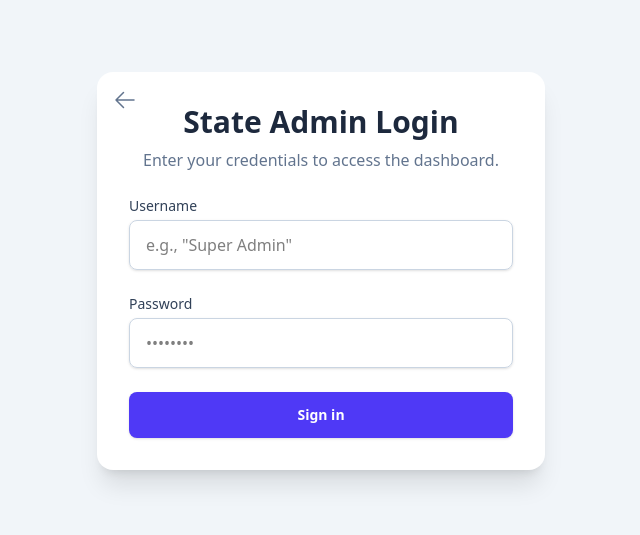
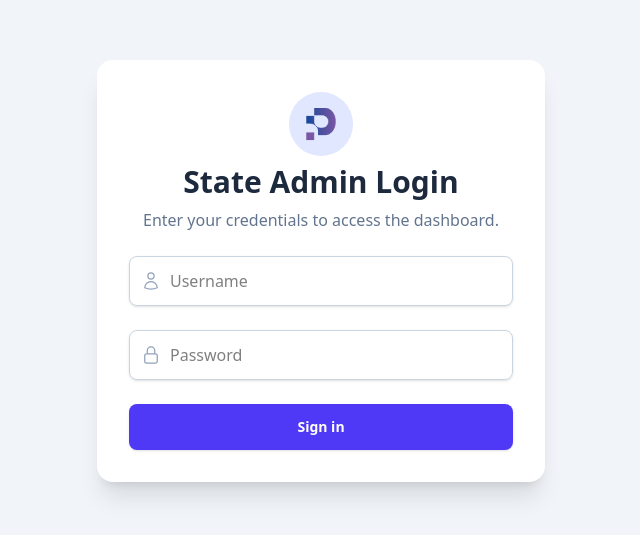
Before and after one commit to Fayisfa/my-profsummit-app, a React (Vite) app: page /admin-login in a window 1280 px wide. Shown: the part 129-664 px from the top of the page, without its empty margins (319-959 px from the left). Built offline with nearby package versions, Linux system fonts and the light colour scheme.

Commit message:
Improved login page and updated deadline

```diff
--- a/src/LoginPage.tsx
+++ b/src/LoginPage.tsx
@@ -1,6 +1,8 @@
 import React, { useState } from 'react';
 import { useNavigate } from 'react-router-dom';
 import type { UserRole } from './utils/types';
+import profSummitP from '/assets/profsummitP.png';
+
 
 interface LoginPageProps {
   role: UserRole;
@@ -8,12 +10,24 @@ interface LoginPageProps {
   onLogin: (username: string, password: string, role: UserRole) => Promise<boolean> | boolean;
 }
 
-// --- MOCK ICON ---
-const ArrowLeftIcon = ({ className = "w-6 h-6" }) => (
-  <svg xmlns="http://www.w3.org/2000/svg" fill="none" viewBox="0 0 24 24" strokeWidth={1.5} stroke="currentColor" className={className}>
-    <path strokeLinecap="round" strokeLinejoin="round" d="M10.5 19.5L3 12m0 0l7.5-7.5M3 12h18" />
-  </svg>
+const UserIcon = ({ className = "w-5 h-5" }) => (
+    <svg xmlns="http://www.w3.org/2000/svg" fill="none" viewBox="0 0 24 24" strokeWidth={1.5} stroke="currentColor" className={className}>
+        <path strokeLinecap="round" strokeLinejoin="round" d="M15.75 6a3.75 3.75 0 11-7.5 0 3.75 3.75 0 017.5 0zM4.501 20.118a7.5 7.5 0 0114.998 0A17.933 17.933 0 0112 21.75c-2.676 0-5.216-.584-7.499-1.632z" />
+    </svg>
 );
+
+const LockIcon = ({ className = "w-5 h-5" }) => (
+    <svg xmlns="http://www.w3.org/2000/svg" fill="none" viewBox="0 0 24 24" strokeWidth={1.5} stroke="currentColor" className={className}>
+        <path strokeLinecap="round" strokeLinejoin="round" d="M16.5 10.5V6.75a4.5 4.5 0 10-9 0v3.75m-.75 11.25h10.5a2.25 2.25 0 002.25-2.25v-6.75a2.25 2.25 0 00-2.25-2.25H6.75a2.25 2.25 0 00-2.25 2.25v6.75a2.25 2.25 0 002.25 2.25z" />
+    </svg>
+);
+
+const LogoIcon = ({ className = "w-12 h-12" }) => (
+    <svg xmlns="http://www.w3.org/2000/svg" fill="none" viewBox="0 0 24 24" strokeWidth={1.5} stroke="currentColor" className={className}>
+        <path strokeLinecap="round" strokeLinejoin="round" d="M18 18.72a9.094 9.094 0 003.741-.479 3 3 0 00-4.682-2.72m-7.5-2.962c.51.054 1.022.083 1.531.083m-1.531-.083a9.06 9.06 0 01-3.443-2.12 3 3 0 01-4.11-3.563M18 18.72v-5.25m-12 5.25v-5.25m0 0l-3-1.5m3 1.5l3 1.5m-3-1.5l-3-1.5m3 1.5l3 1.5M9 11.25l3-1.5 3 1.5m-6 0l3-1.5 3 1.5M9 11.25v-5.25m3 5.25v-5.25m3 5.25v-5.25M12 6.75l3-1.5 3 1.5m-6 0l3-1.5 3 1.5" />
+    </svg>
+);
+
 
 export default function LoginPage({ role, onLogin }: LoginPageProps) {
   const navigate = useNavigate();
@@ -42,26 +56,31 @@ export default function LoginPage({ role, onLogin }: LoginPageProps) {
   const placeholderUsername = role === 'State Admin' ? 'Super Admin' : 'MAVE1044';
 
   return (
-    <div className="flex items-center justify-center min-h-screen bg-slate-100 font-sans">
-      <div className="relative w-full max-w-md p-8 space-y-6 bg-white rounded-2xl shadow-xl">
-        <a href="/" className="absolute top-4 left-4 text-slate-500 hover:text-slate-800">
-           <ArrowLeftIcon className="w-6 h-6" />
-        </a>
-        <div className="text-center">
-          <h1 className="text-3xl font-bold text-slate-800">
-            {role} Login
-          </h1>
-          <p className="mt-2 text-slate-500">Enter your credentials to access the dashboard.</p>
+    <div className="flex items-center justify-center min-h-screen bg-slate-100 font-sans px-4">
+      <div className="w-full max-w-md p-8 space-y-6 bg-white rounded-2xl shadow-xl">
+        <div className="flex flex-col items-center space-y-2">
+            <div className="bg-indigo-100 p-3 rounded-full">
+                {/* <LogoIcon className="w-10 h-10 text-indigo-600" /> */}
+                <img src={profSummitP} className="w-10 h-10 text-indigo-600" alt="Logo" />
+                  <img src="" alt="" />
+            </div>
+            <h1 className="text-2xl sm:text-3xl font-bold text-slate-800">
+                {role} Login
+            </h1>
+            <p className="text-slate-500 text-center">Enter your credentials to access the dashboard.</p>
         </div>
 
         <form onSubmit={handleSubmit} className="space-y-6">
           {error && <p className="p-3 text-sm font-medium text-center text-red-800 bg-red-100 rounded-lg">{error}</p>}
 
           <div>
-            <label htmlFor="username" className="block text-sm font-medium text-slate-700">
+            <label htmlFor="username" className="block text-sm font-medium text-slate-700 sr-only">
               Username
             </label>
-            <div className="mt-1">
+            <div className="relative mt-1">
+              <div className="absolute inset-y-0 left-0 pl-3 flex items-center pointer-events-none">
+                <UserIcon className="w-5 h-5 text-slate-400" />
+              </div>
               <input
                 id="username"
                 name="username"
@@ -70,17 +89,20 @@ export default function LoginPage({ role, onLogin }: LoginPageProps) {
                 required
                 value={username}
                 onChange={(e) => setUsername(e.target.value)}
-                placeholder={`e.g., "${placeholderUsername}"`}
-                className="w-full px-4 py-3 border border-slate-300 rounded-lg shadow-sm focus:outline-none focus:ring-2 focus:ring-indigo-500"
+                placeholder="Username"
+                className="w-full pl-10 pr-4 py-3 border border-slate-300 rounded-lg shadow-sm focus:outline-none focus:ring-2 focus:ring-indigo-500"
               />
             </div>
           </div>
 
           <div>
-            <label htmlFor="password" className="block text-sm font-medium text-slate-700">
+            <label htmlFor="password" className="block text-sm font-medium text-slate-700 sr-only">
               Password
             </label>
-            <div className="mt-1">
+            <div className="relative mt-1">
+                <div className="absolute inset-y-0 left-0 pl-3 flex items-center pointer-events-none">
+                    <LockIcon className="w-5 h-5 text-slate-400" />
+                </div>
               <input
                 id="password"
                 name="password"
@@ -89,8 +111,8 @@ export default function LoginPage({ role, onLogin }: LoginPageProps) {
                 required
                 value={password}
                 onChange={(e) => setPassword(e.target.value)}
-                placeholder={role === 'Campus Unit User' ? 'e.g., "SPHVMY"' : '••••••••'}
-                className="w-full px-4 py-3 border border-slate-300 rounded-lg shadow-sm focus:outline-none focus:ring-2 focus:ring-indigo-500"
+                placeholder="Password"
+                className="w-full pl-10 pr-4 py-3 border border-slate-300 rounded-lg shadow-sm focus:outline-none focus:ring-2 focus:ring-indigo-500"
               />
             </div>
           </div>
@@ -99,7 +121,7 @@ export default function LoginPage({ role, onLogin }: LoginPageProps) {
             <button
               type="submit"
               disabled={isLoading}
-              className="w-full flex justify-center py-3 px-4 border border-transparent rounded-lg shadow-sm text-sm font-semibold text-white bg-indigo-600 hover:bg-indigo-700 focus:outline-none focus:ring-2 focus:ring-offset-2 focus:ring-indigo-500 disabled:bg-indigo-400 disabled:cursor-not-allowed"
+              className="w-full flex justify-center py-3 px-4 border border-transparent rounded-lg shadow-sm text-sm font-semibold text-white bg-indigo-600 hover:bg-indigo-700 focus:outline-none focus:ring-2 focus:ring-offset-2 focus:ring-indigo-500 disabled:bg-indigo-400 disabled:cursor-not-allowed transition-colors"
             >
               {isLoading ? 'Signing in...' : 'Sign in'}
             </button>
--- a/src/components/EventCard.tsx
+++ b/src/components/EventCard.tsx
@@ -61,10 +61,10 @@ const EventCard: React.FC<EventCardProps> = ({ event, user, onAction, submission
                     </span> */}
                 </div>
                 <div className="flex flex-col sm:flex-row justify-between items-start sm:items-center gap-4 pt-4 border-t border-slate-100">
-                    <div className="flex items-center text-sm text-slate-500">
+                    {/* <div className="flex items-center text-sm text-slate-500">
                         <CalendarIcon className="w-4 h-4 mr-1.5" />
                         Deadline: {event.deadline}
-                    </div>
+                    </div> */}
                     {/* {existingSubmission && (
                         <div className="flex items-center text-sm text-emerald-600 font-semibold mt-2 sm:mt-0">
                             <CheckIcon className="w-4 h-4 mr-1.5" />
```
